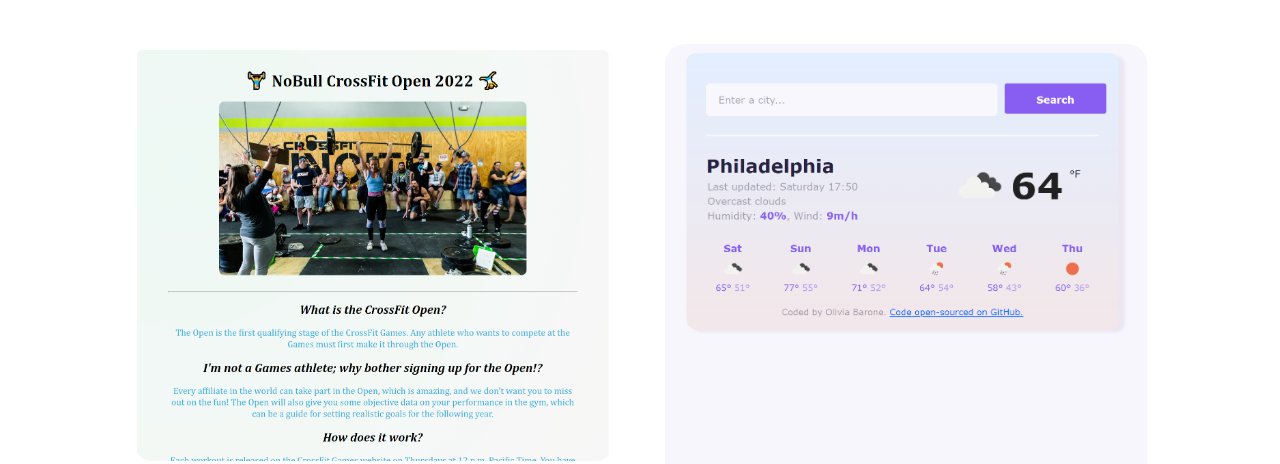
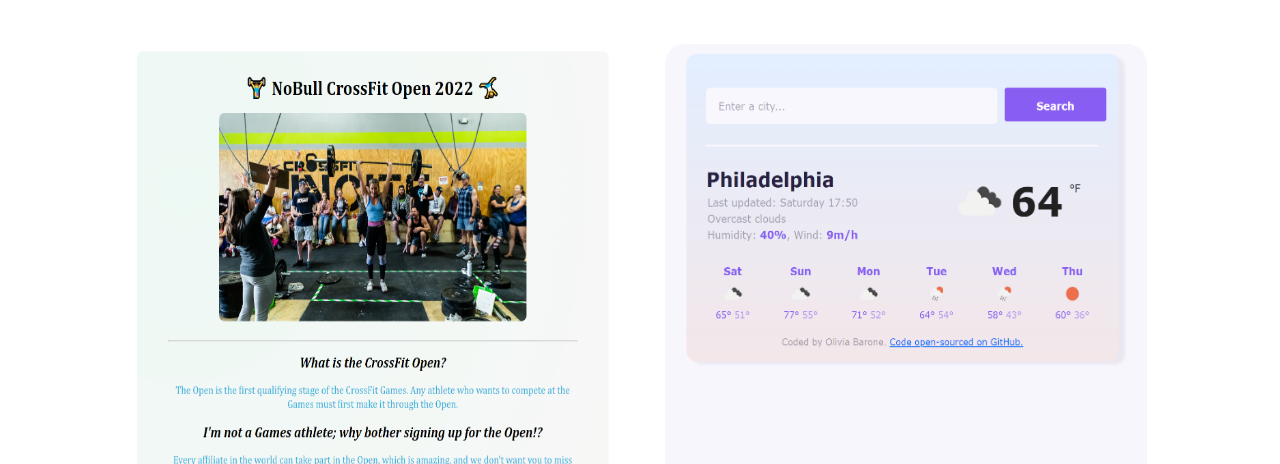
Before and after one commit to oliviadigiorgio/portfolio-project, a plain HTML site: page work.html in a window 1280 px wide. Shown: the part 336-800 px from the top of the page. Drawn offline with nearby package versions, Linux system fonts and the light colour scheme.

Commit message:
Update portfolio.css

```diff
--- a/styles/portfolio.css
+++ b/styles/portfolio.css
@@ -90,8 +90,8 @@ p {
 }
 .img-rounded {
   border-radius: 20px;
-  max-height: 450px;
   display: block;
+  height: 500px;
   margin-left: auto;
   margin-right: auto;
   width: 95%;
```
